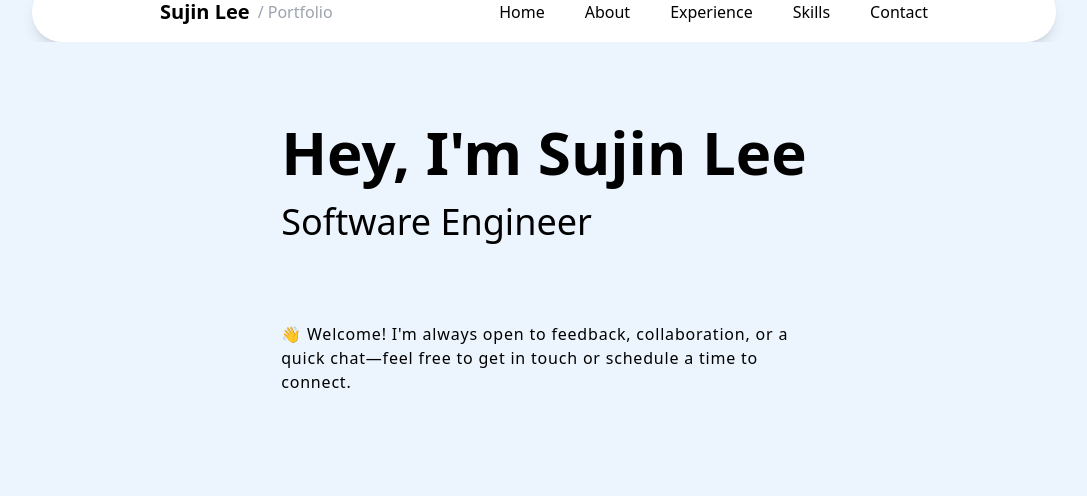
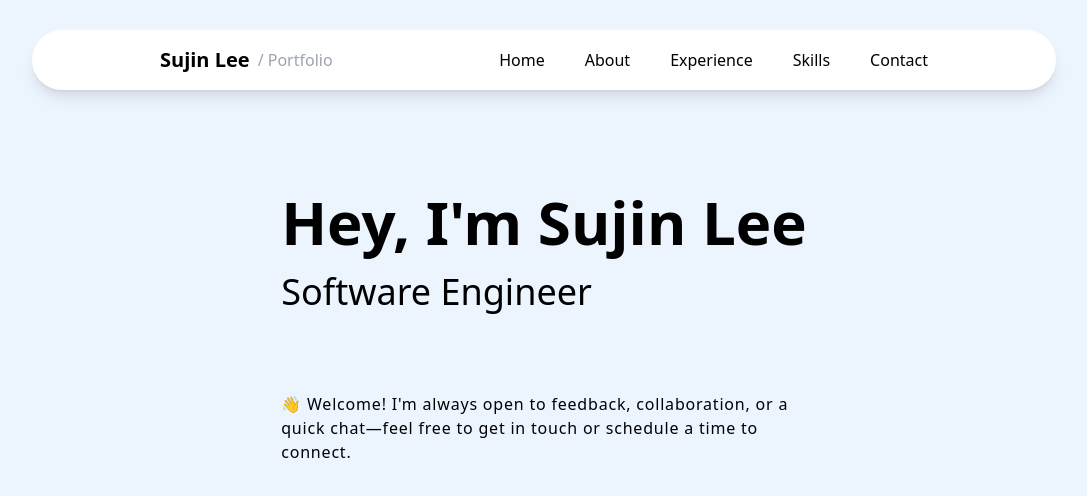
Before and after one commit to lsj0232191/sujin-lee, a Next.js app: page / in a window 1280 px wide. Shown: the top 496 px of the page, without its empty margins (96-1183 px from the left). Built offline with nearby package versions, Linux system fonts and the light colour scheme.

Commit message:
style: navbar padding fixed

```diff
--- a/components/Narvar.tsx
+++ b/components/Narvar.tsx
@@ -2,7 +2,8 @@ import Link from "next/link";
 
 const Navbar = () => {
     return (
-        <nav className="w-full flex justify-center mt-6 bg-background">
+        <div className="w-full h-56 px-4 sm:px-8 bg-background flex items-center justify-center pt-20">
+            <nav className="w-full flex justify-center pt-10">
                 <div className="bg-white rounded-full shadow-lg flex flex-col sm:flex-row items-center justify-between px-4 sm:px-8 md:px-16 lg:px-24 xl:px-32 py-4 max-w-5xl w-full">
                     <div className="flex items-center space-x-2 mb-2 sm:mb-0">
                         <span className="font-bold text-xl">Sujin Lee</span>
@@ -17,6 +18,7 @@ const Navbar = () => {
                     </div>
                 </div>
             </nav>
+        </div>
     );
 };
 
```
Lines whose indentation alone changed are shown as unchanged.
